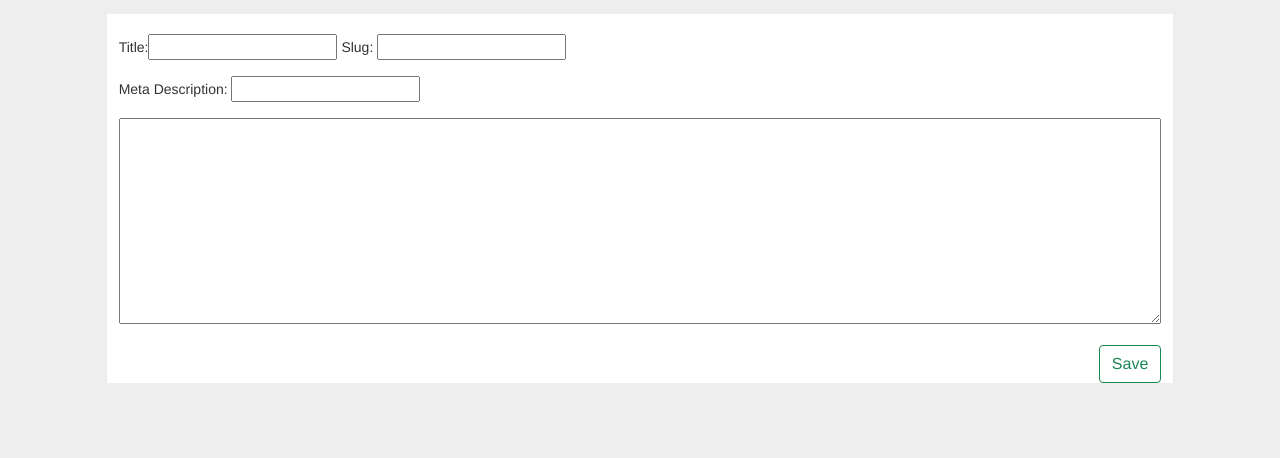
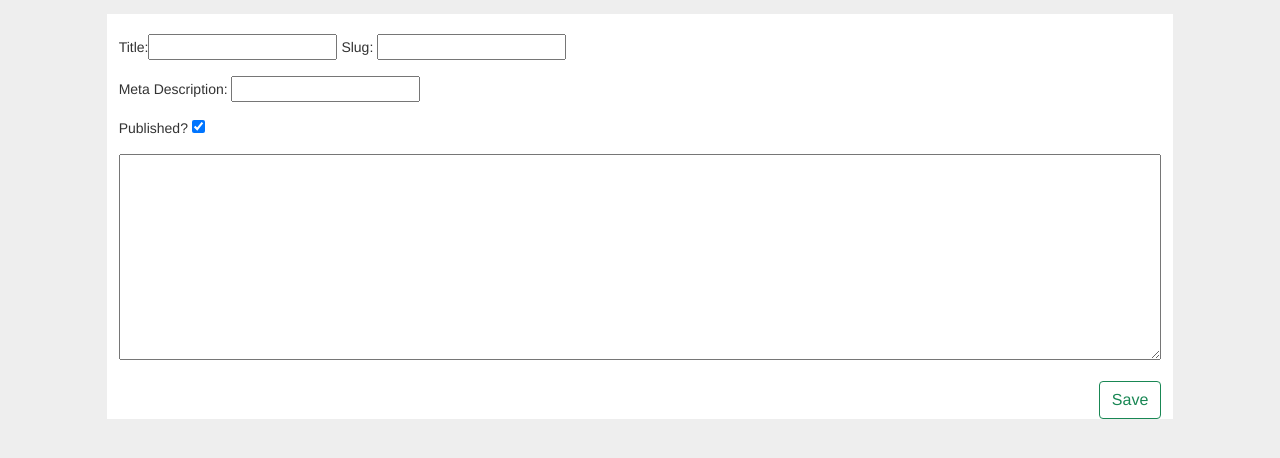
Before and after one commit to philsupertramp/wiki, a Django app: page /wiki/create/ in a window 1280 px wide. Shown: the part 70-528 px from the top of the page. Run offline with Django 3.2, Linux system fonts and the light colour scheme; the visitor is signed in with stand-in values (Sample User, id 1); some libraries are stand-ins or nearby versions.

Commit message:
allow hidden posts

```diff
--- a/pages/forms.py
+++ b/pages/forms.py
@@ -17,7 +17,7 @@ class PageForm(forms.ModelForm):
 
     class Meta:
         model = Page
-        fields = ('title', 'slug', 'text', 'content', 'description')
+        fields = ('title', 'slug', 'text', 'content', 'description', 'is_published')
 
     def save(self, commit=True):
         if self.instance.pk:
--- a/pages/templates/pages/page_edit.html
+++ b/pages/templates/pages/page_edit.html
@@ -32,6 +32,12 @@
 			  </div>
 			</div>
 			<div class="mb-3">
+			  <div class="col">
+				<label for="is_published">Published?</label>
+				<span>{{ form.is_published }}</span>
+			  </div>
+			</div>
+			<div class="mb-3">
 				{{ form.content }}
 			</div>
                 <button type="submit" class="save btn btn-outline-success">Save</button>
```
